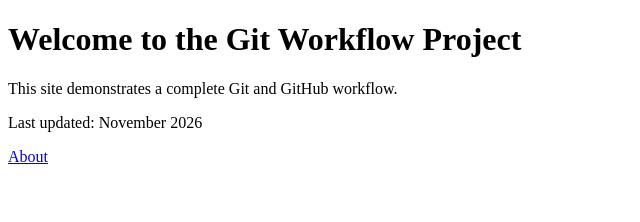
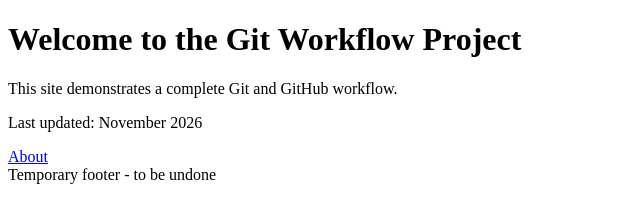
Before and after one commit to jeeevan11/bhavya-git-workflow-assignment, a plain HTML site: page index.html in a window 1280 px wide. Shown: the whole page, without its empty margins (0-640 px from the left). Drawn offline with Linux system fonts and the light colour scheme.

Commit message:
Add temporary footer to index.html

```diff
--- a/index.html
+++ b/index.html
@@ -9,5 +9,6 @@
   <p>This site demonstrates a complete Git and GitHub workflow.</p>
   <p>Last updated: November 2026</p>
   <a href="about.html">About</a>
+  <footer>Temporary footer - to be undone</footer>
 </body>
 </html>
```
